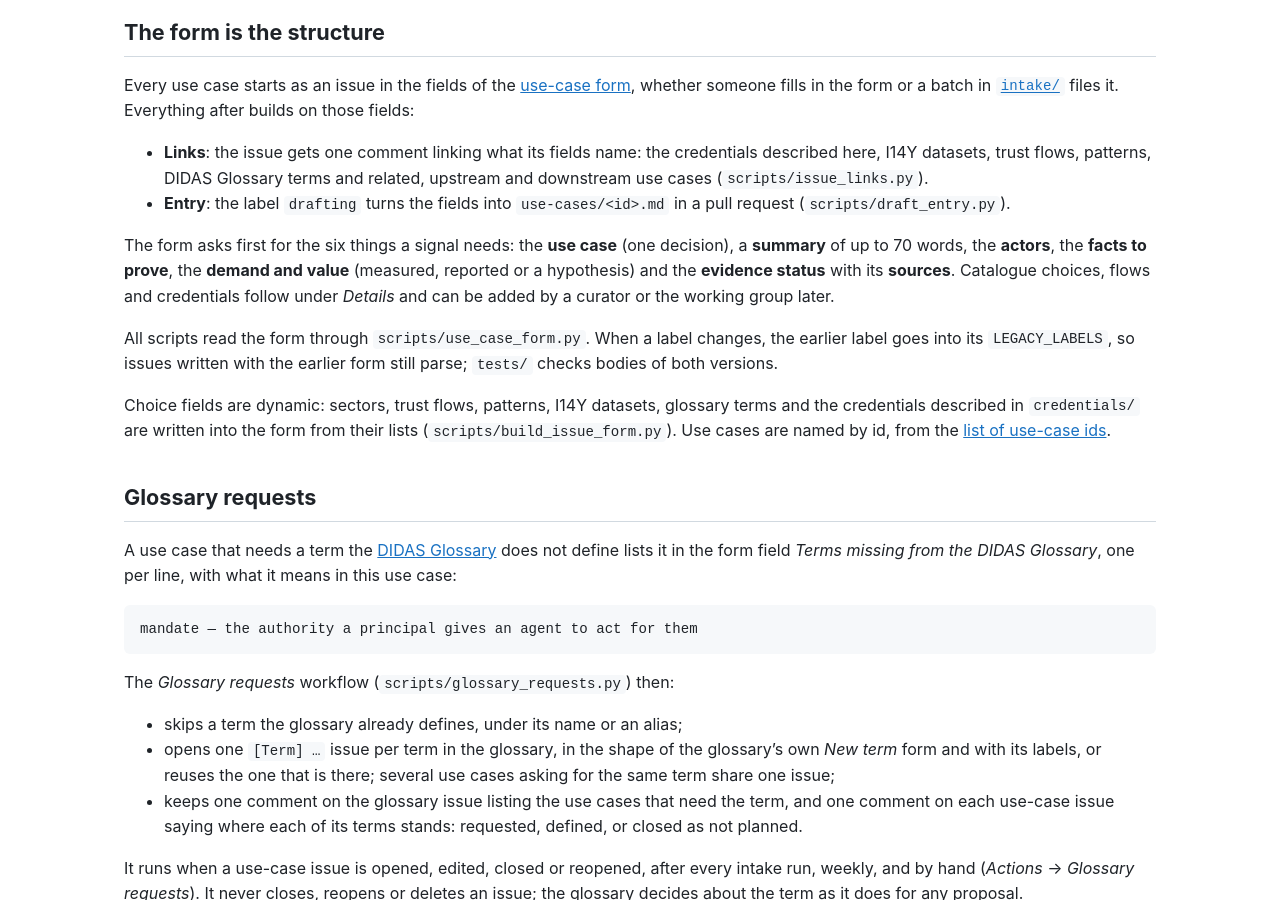
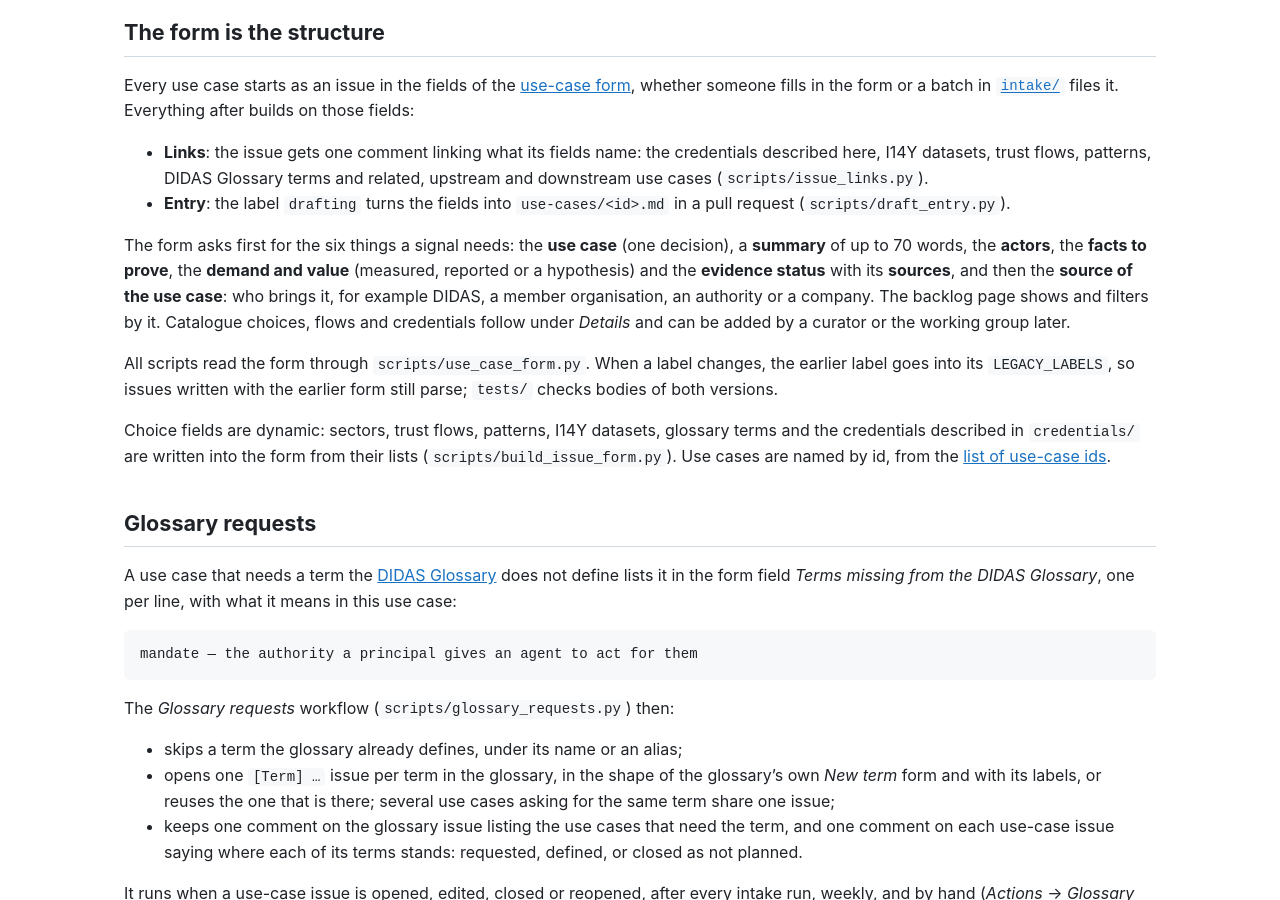
Before and after one commit to DIDAS-swiss/use-case-repository, a Jekyll site: the page built from CONTRIBUTING.md, in a window 1280 px wide and 900 px high, scrolled down 311 px. Built offline with Jekyll 4.4.1, drawn with Linux system fonts in a browser that asks for light colours.

Commit message:
Name the source of each use case and show it on the backlog
The form field Proposed on behalf of becomes Source of the use case and moves
up among the questions every submitter sees; the earlier label still parses.
The backlog page shows the source as a column with a filter.

```diff
--- a/CONTRIBUTING.md
+++ b/CONTRIBUTING.md
@@ -25,7 +25,9 @@ files it. Everything after builds on those fields:
 The form asks first for the six things a signal needs: the **use case** (one
 decision), a **summary** of up to 70 words, the **actors**, the **facts to
 prove**, the **demand and value** (measured, reported or a hypothesis) and the
-**evidence status** with its **sources**. Catalogue choices, flows and
+**evidence status** with its **sources**, and then the **source of the use
+case**: who brings it, for example DIDAS, a member organisation, an authority or
+a company. The backlog page shows and filters by it. Catalogue choices, flows and
 credentials follow under *Details* and can be added by a curator or the working
 group later.
 
--- a/scripts/use_case_form.py
+++ b/scripts/use_case_form.py
@@ -37,6 +37,7 @@ LEGACY_LABELS = {
     "demand": ["Demand and value (optional)"],
     "open_questions": ["Coordination needs and open questions (optional)"],
     "sources": ["Sources (optional)"],
+    "organisation": ["Proposed on behalf of (optional)"],
 }
 
 # Retired dropdown options: still understood when reading an earlier body.
```
Also changed, not shown: assets/backlog.js (+12 -5 lines), backlog.md (+1 -1 lines), changelog/2026-11-16-use-case-source.md (added, +12 -0 lines), intake/README.md (+1 -0 lines), tests/test_form_pipeline.py (+7 -0 lines), .github/ISSUE_TEMPLATE/use-case-candidate.yml, changelog/README.md.
